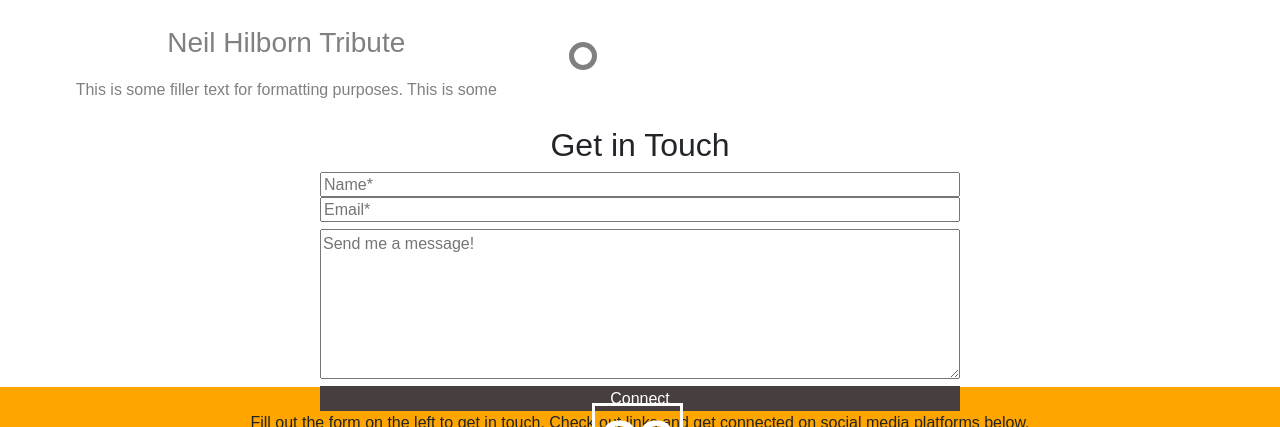
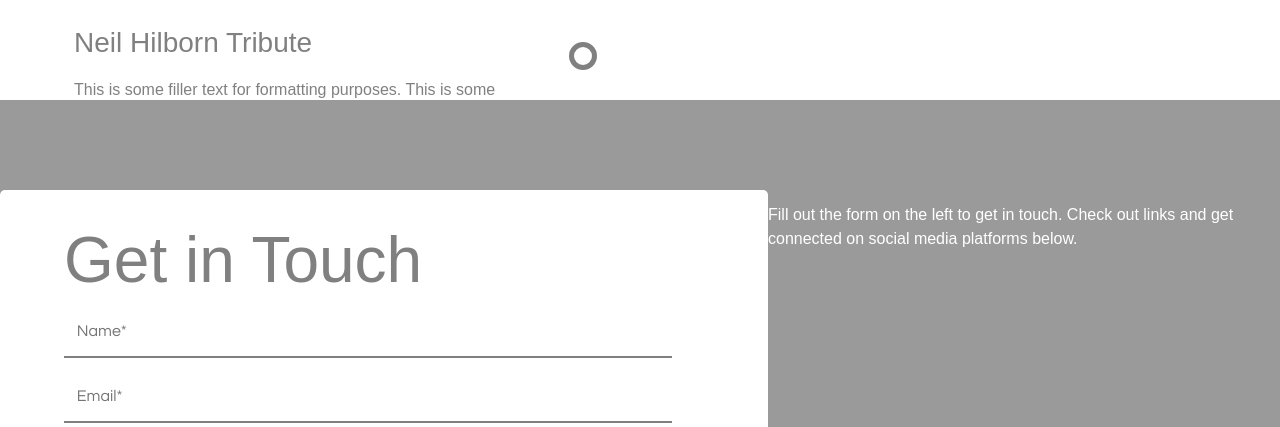
Before and after one commit to graciousdaze/go-portfolio, a plain HTML site: page index.html in a window 1280 px wide. Shown: the part 3405-3832 px from the top of the page. Drawn offline with nearby package versions, Linux system fonts and the light colour scheme.

Commit message:
Update Connect Styles

```diff
--- a/connect-styles.css
+++ b/connect-styles.css
@@ -1,5 +1,6 @@
-main {
-    text-align: center;
+#connect {
+    min-height: 3vw;
+    background-color: #9a9a9a;
 }
 
 #contain {
@@ -7,29 +8,89 @@ main {
     margin-top: 4vw;
 }
 
+.connect-container {
+    padding-bottom: 5vw;
+    background-color: #9a9a9a;
+    display: grid;
+    grid-template-columns: 60% 40%;
+}
+
 #form-headline {
-    padding-top: 2vw;
+    margin-top: -5%;
+    padding-top: 0;
+    position: top;
+    font-size: 5vw;
+}
+
+.connection {
+    margin-top: 5vw;
+    margin-right: 3vw;
+    color: white;
 }
 
 form {
-    width: 50%;
-    margin: auto;
+    max-width: 100%;
+    display: grid;
+    align-content: center;
+    margin-top: 4vw;
+    padding: 5vw;
+    background: white;
+    color: #808080;
+    border-radius: 5px;
 }
 
 textarea {
-    margin-top: 0.5vw;
     width: 100%;
+    border-radius: 5px;
 }
 
-input {
-    width: 100%;
-    height:25px;
+input, textarea {
+    width: 95%;
+    min-height:25px;
+    border: none;
+    font-family: 'Questrial';
+    font-size: 1em;
+    color: #808080;
+    border-bottom: 2px solid #808080;
+    background: rgba(360,360,360,0.1);
+    background: transparent;
+    margin-bottom: 2%;
+    padding: 2%;
 }
 
-button {
-    min-width: 100%;
-    height: 25px;
-    background-color: #473F3E;
+.input-txt {
+    border: 2px solid #808080;
+}
+
+textarea:focus, input:focus{
+    outline: none;
+    border: 2px solid #42e8f4;
+    border-radius: 5px;
+}
+
+.connect-form > button {
+    min-width: 104%;
+    height: auto;
+    background-color: #808080;
+    border: 1px solid #707070;
+    border-radius: 5px;
     color: white;
-    border: none;
+    font-size: 1.25em;
+    padding: 5px;
 }
+
+@media only screen and (max-width: 600px) {
+
+    div.connect-container {
+        grid-template-columns: 100%;
+    }
+
+    div > .connection {
+        display: none;
+    }
+
+    form {
+        max-width: 100%;
+    }
+
+}
```
